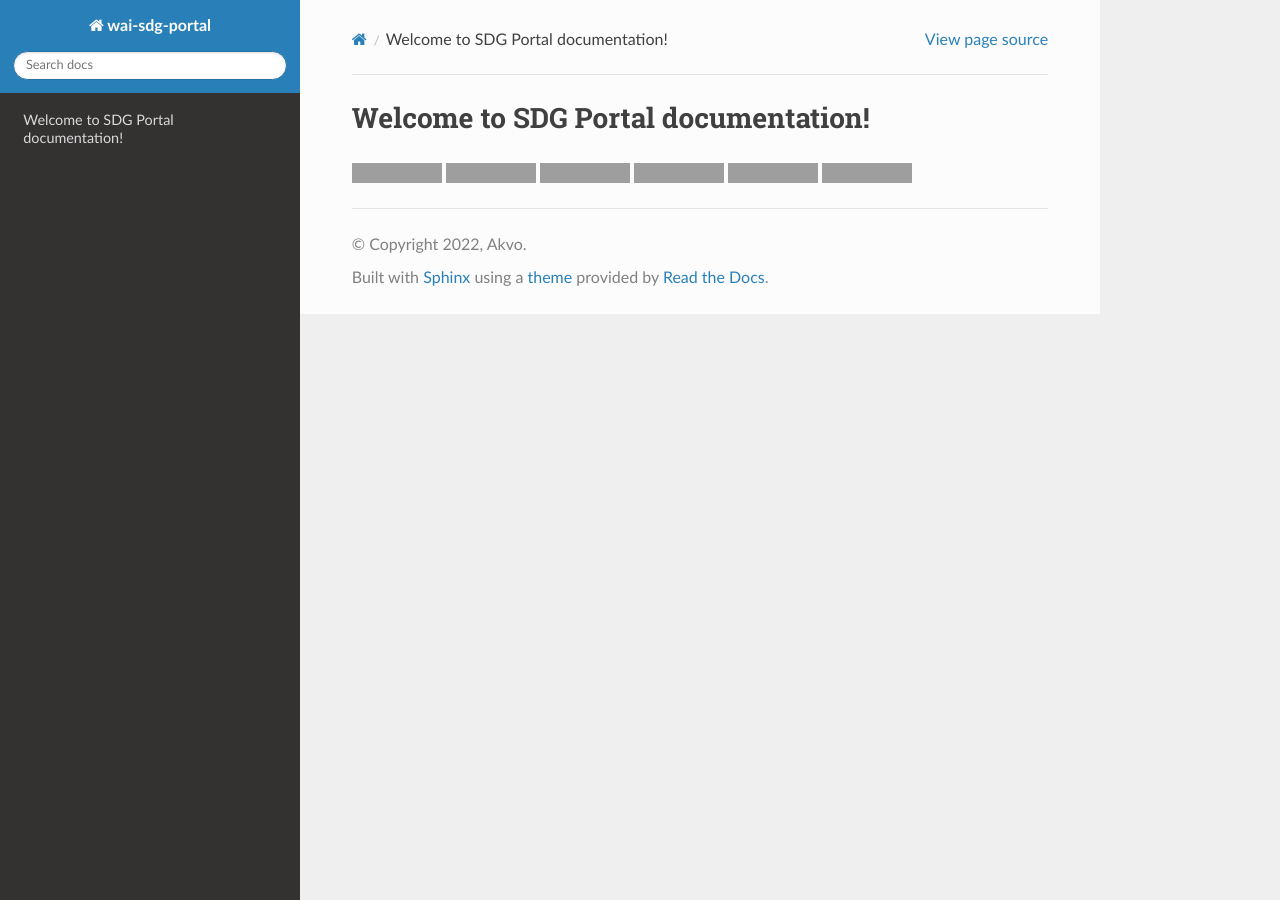
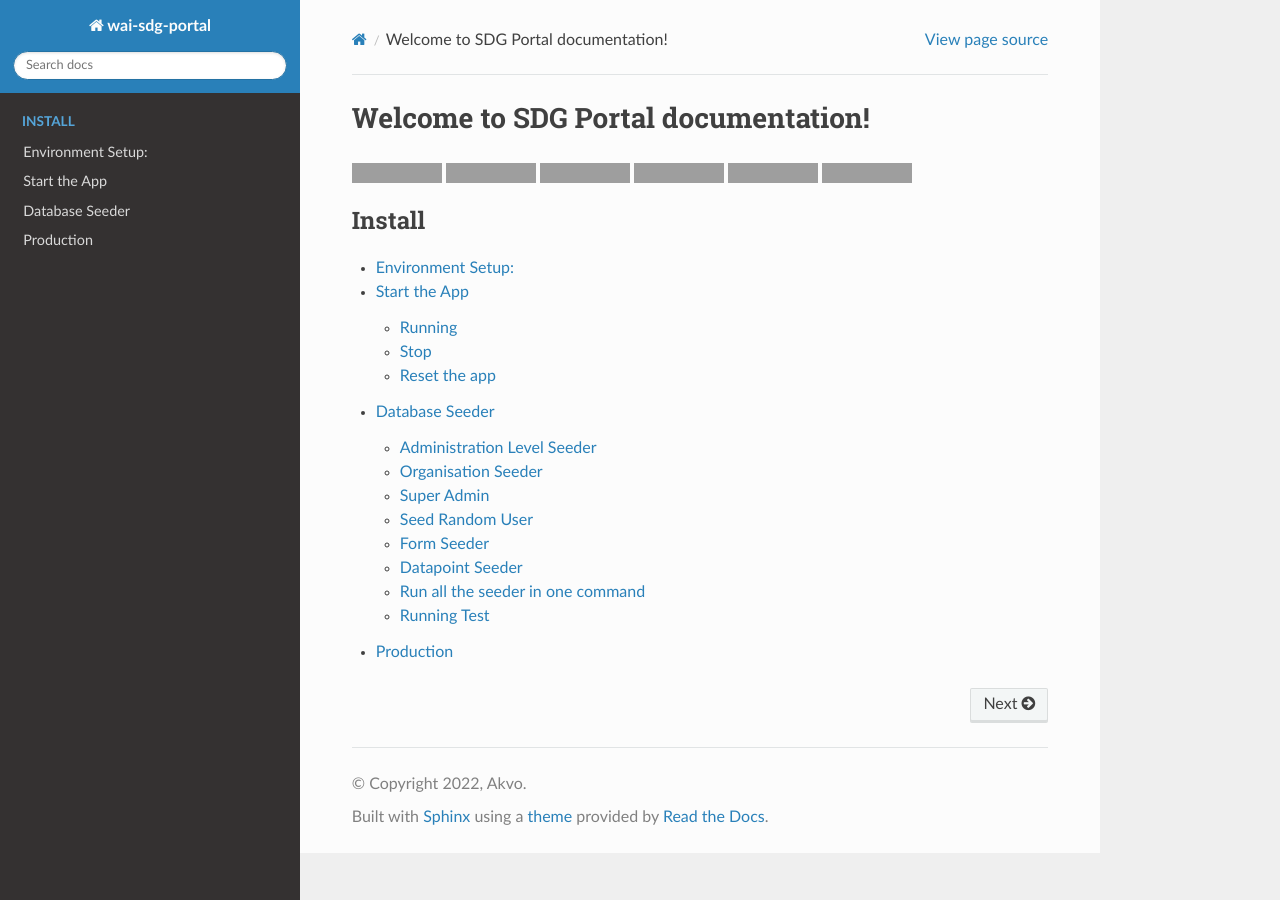
Before and after one commit to akvo/wai-sdg-portal, a Sphinx documentation site: the page built from docs/source/index.rst, in a window 1280 px wide. Built offline with Sphinx 7.4.7 and the Read the Docs theme 2.0.0, drawn with Linux system fonts in a browser that asks for light colours; grey boxes are pictures that could not be loaded.

Commit message:
[#197]Add Setup documentation

```diff
--- a/docs/source/index.rst
+++ b/docs/source/index.rst
@@ -7,6 +7,12 @@ Welcome to SDG Portal documentation!
 ====================================
 
 |Build Status| |Repo Size| |Languages| |Issues| |Last Commit| |Documentation Status|
+
+.. toctree::
+   :maxdepth: 2
+   :caption: Install
+
+   install
 
 
 .. |Build Status| image:: https://akvo.semaphoreci.com/badges/wai-sdg-portal/branches/main.svg?style=shields
--- /dev/null
+++ b/docs/source/install.rst
@@ -0,0 +1,130 @@
+Getting Started
+
+Environment Setup:
+------------------
+
+.. code:: bash
+
+    export AUTH0_DOMAIN="string_url"
+    export AUTH0_CLIENT_ID="string"
+    export AUTH0_SECRET="string"
+    export AUTH0_AUDIENCE="string"
+
+Start the App
+--------------
+
+Once you have all the required environment ready, then run the App using:
+
+Running
+~~~~~~~
+
+.. code:: bash
+
+    export INSTANCE_NAME=<project-name>
+    docker-compose up -d
+
+Stop
+~~~~~
+
+.. code:: bash
+
+    docker-compose down
+
+Reset the app
+~~~~~~~~~~~~~~
+
+.. code:: bash
+
+    docker-compose down -v
+
+Database Seeder
+----------------
+
+Before you seed the baseline data, please make sure that you have all the required file in the following structure:
+
+Folder Path: /backend/source/
+
+.. code:: bash
+
+    /backend/source.
+    └── project-name
+        ├── config.js
+        ├── config.min.js
+        ├── data
+        │   └── organisation.csv
+        ├── forms
+        │   ├── 01-clts.json
+        │   ├── 02-health.json
+        │   ├── 03-hh.json
+        │   ├── 04-school.json
+        │   └── 05-wp.json
+        └── topojson.js
+
+Administration Level Seeder
+~~~~~~~~~~~~~~~~~~~~~~~~~~~
+
+.. code:: bash
+
+    docker-compose exec backend python -m seeder.administration
+
+Organisation Seeder
+~~~~~~~~~~~~~~~~~~~~
+
+.. code:: bash
+
+    docker-compose exec backend python -m seeder.organisation
+
+Super Admin
+~~~~~~~~~~~
+
+.. code:: bash
+
+    docker-compose exec backend python -m seeder.admin youremail@akvo.org "Your Name" Akvo
+
+Seed Random User
+~~~~~~~~~~~~~~~~~
+
+.. code:: bash
+
+    docker-compose exec backend python -m seeder.user <number_of_user> Akvo
+
+Form Seeder
+~~~~~~~~~~~
+
+.. code:: bash
+
+    docker-compose exec backend python -m seeder.form
+
+Datapoint Seeder
+~~~~~~~~~~~~~~~~
+
+.. code:: bash
+
+    docker-compose exec backend python -m seeder.datapoint youremail@akvo.org
+
+Run all the seeder in one command
+~~~~~~~~~~~~~~~~~~~~~~~~~~~~~~~~~~
+
+.. code:: bash
+
+    docker-compose exec backend ./seed.sh youremail@akvo.org "Your Name" Akvo
+
+Running Test
+~~~~~~~~~~~~
+
+.. code:: bash
+
+    docker-compose exec backend ./test.sh
+
+Production
+----------
+
+export CI_COMMIT='local'
+./ci/build.sh
+This will generate two docker images with prefix eu.gcr.io/akvo-lumen/wai-sdg-portal for backend and frontend
+
+.. code:: bash
+
+    docker-compose -f docker-compose.yml -f docker-compose.ci.yml up -d
+
+Then visit: localhost:8080. Any endpoints with prefix
```
